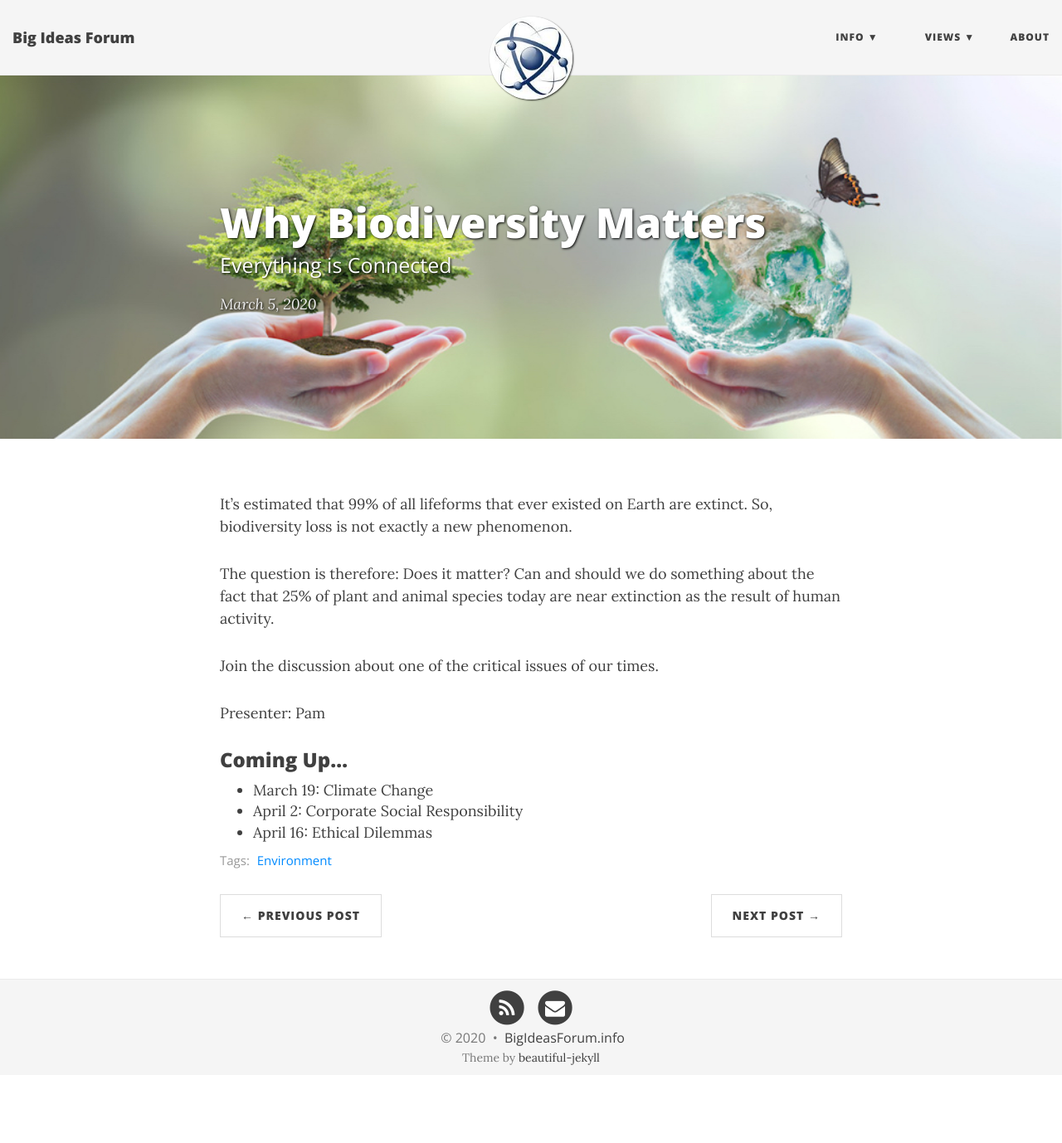
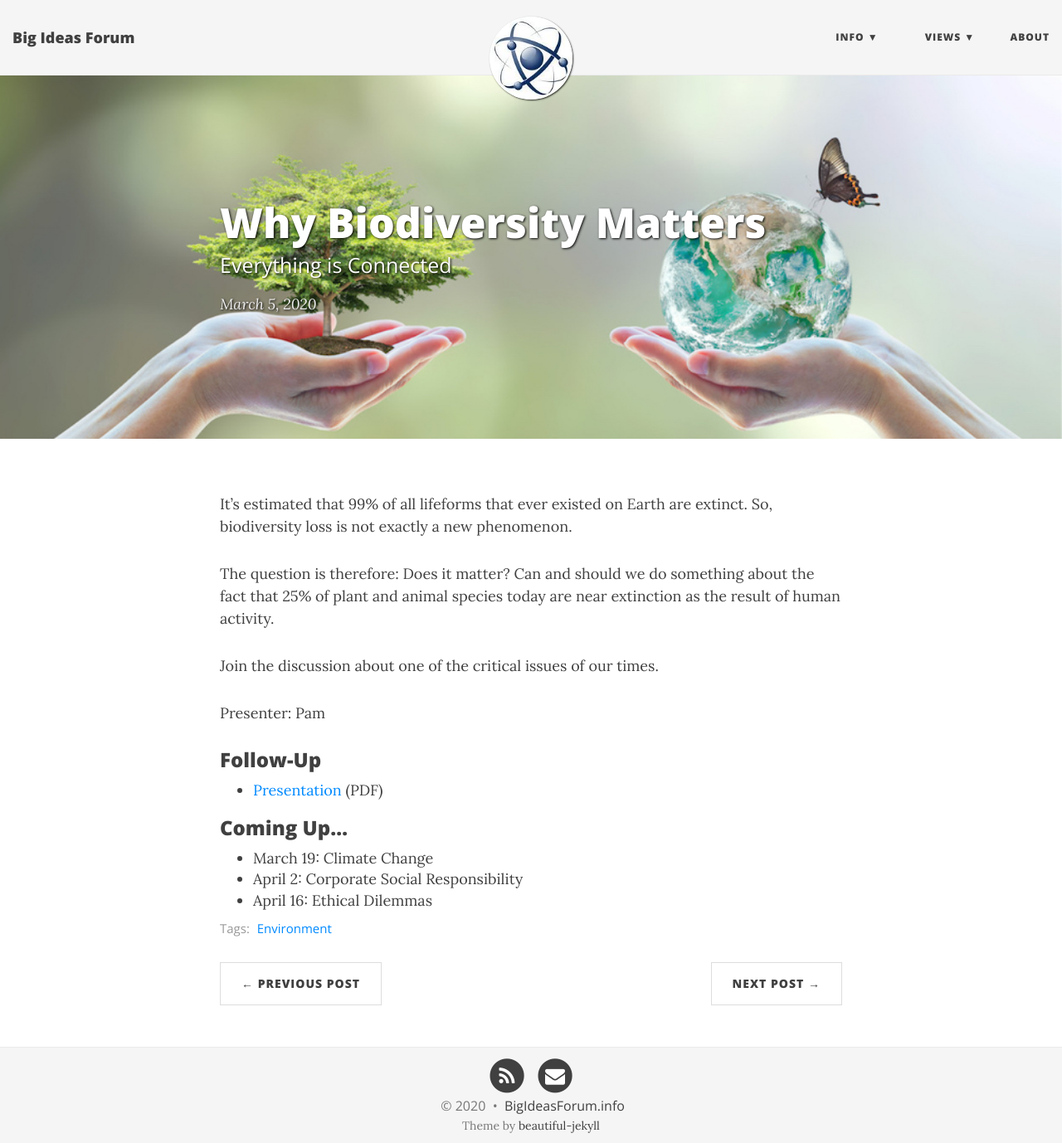
Before and after one commit to BigIdeasForum/bigideasforum.github.io, a Jekyll site: the page built from _posts/2020/2020-03-05-biodiversity.md, in a window 1280 px wide and 1378 px high. Shown: the whole window at 83% size. Built offline with Jekyll 4.4.1, drawn with Linux system fonts in a browser that asks for light colours; nearby versions of some CDN libraries.

Commit message:
Add presentation for previous event

```diff
--- a/_posts/2020/2020-03-05-biodiversity.md
+++ b/_posts/2020/2020-03-05-biodiversity.md
@@ -16,6 +16,10 @@ Join the discussion about one of the critical issues of our times.
 
 Presenter: Pam
 
+### Follow-Up
+
+* [Presentation](/assets/present/2020/biodiversity.pdf) (PDF)
+
 ### Coming Up...
 
 * March 19: Climate Change
```
Also changed, not shown: 1 other file.
